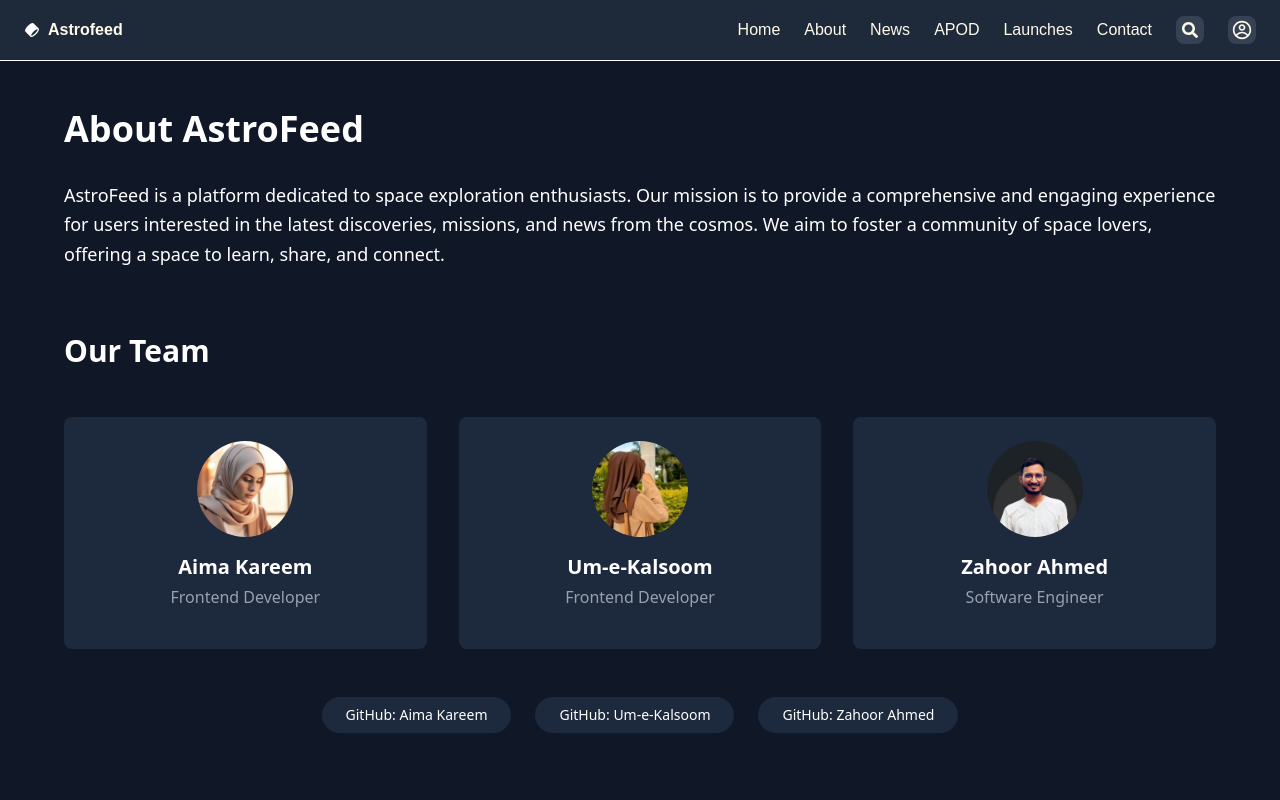
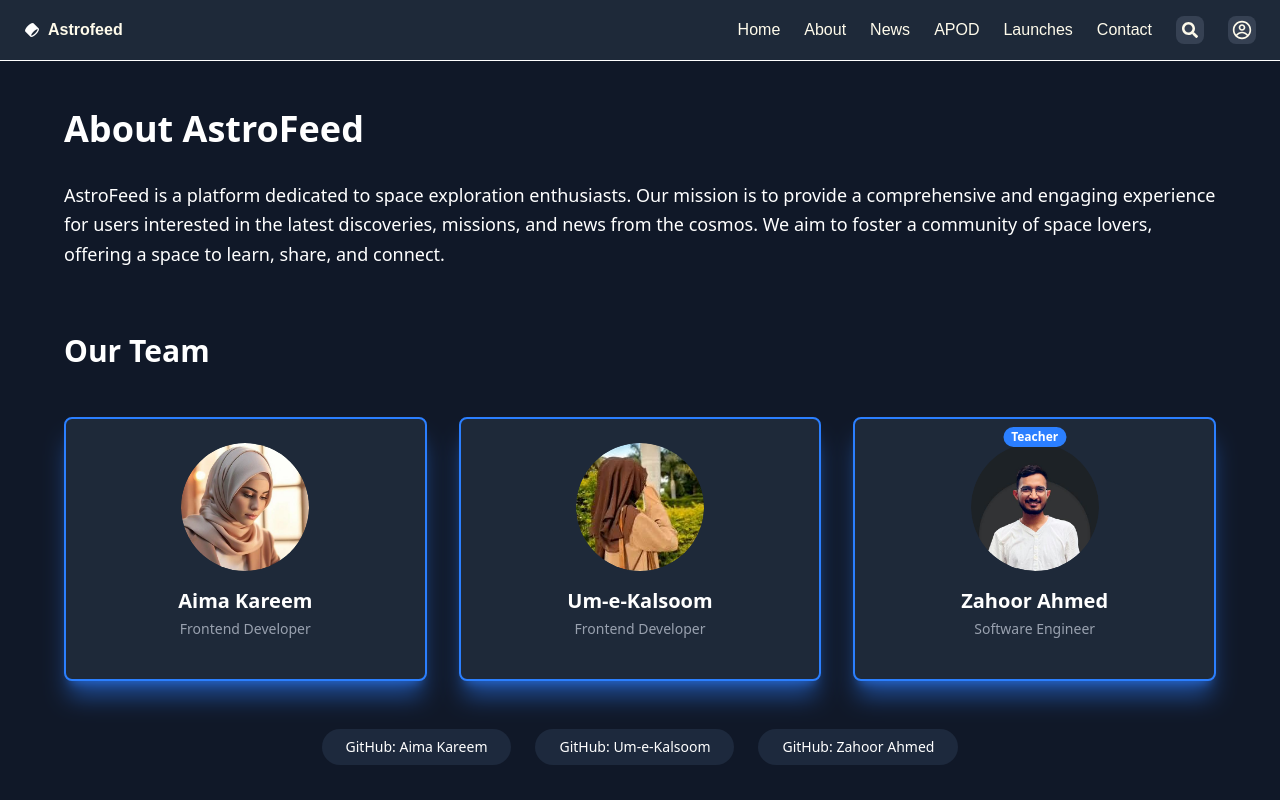
Before and after one commit to microhexagon/astro-feed, a Next.js app: page /about in a window 1280 px wide. Shown: the top 800 px of the page. Built offline with nearby package versions, Linux system fonts and the light colour scheme.

Commit message:
add role badge to teacher card

```diff
--- a/app/about/page.tsx
+++ b/app/about/page.tsx
@@ -10,7 +10,7 @@ const AboutPage = () => {
         {/* About Section */}
         <div className="max-w-6xl mx-auto mb-16">
           <h1 className="text-4xl font-bold mb-8 text-left">About AstroFeed</h1>
-          <p className="text-white text-lg leading-relaxed ">
+          <p className="text-white text-lg leading-relaxed">
             AstroFeed is a platform dedicated to space exploration enthusiasts.
             Our mission is to provide a comprehensive and engaging experience
             for users interested in the latest discoveries, missions, and news
@@ -18,21 +18,18 @@ const AboutPage = () => {
             offering a space to learn, share, and connect.
           </p>
         </div>
-
         {/* Our Team Section */}
         <div className="max-w-6xl mx-auto">
           <h2 className="text-3xl font-bold mb-12 text-left">Our Team</h2>
-
           {/* Cards */}
           <div className="grid grid-cols-1 md:grid-cols-3 gap-8 mb-12">
-          {teamMembers.map((member) => (
-              // ProfileCard component
+            {teamMembers.map((member) => (
               <ProfileCard
                 key={member.id}
-                post={member.post}
                 name={member.name}
                 role={member.role}
                 image={member.image}
+                isTeacher={member.isTeacher}
               />
             ))}
           </div>
--- a/components/ProfileCard/ProfileCard.tsx
+++ b/components/ProfileCard/ProfileCard.tsx
@@ -1,21 +1,27 @@
 import React from "react";
-import Link from "next/link";
 import Image from "next/image";
 
-// Define the interface for  props
 interface ProfileCardProps {
   name: string;
-  post:string;
   role: string;
   image: string;
-  github?: string;
+  isTeacher?: boolean;
 }
 
-const ProfileCard: React.FC<ProfileCardProps> = ({ name, post, role, image, github }) => {
+const ProfileCard: React.FC<ProfileCardProps> = ({ name, role, image, isTeacher }) => {
   return (
-    <div className="bg-slate-800 p-6 rounded-lg text-center flex flex-col items-center">
-      <div className="relative w-24 h-24 mb-4">
-        {/* Use the image a */}
+    <div className={`
+        relative flex flex-col justify-end p-6 bg-gray-800 rounded-lg
+        transition-all duration-300 transform
+        border-2 border-blue-500 shadow-xl shadow-blue-500/50 hover:scale-105
+    `}>
+      {isTeacher && (
+        <span className="absolute top-2 left-1/2 -translate-x-1/2 bg-blue-500 text-white text-xs font-bold px-2 py-0.5 rounded-full z-10">
+          Teacher
+        </span>
+      )}
+      <div className="text-center mb-4">
+        <div className="relative w-32 h-32 mx-auto mb-4 rounded-full overflow-hidden">
           <Image
             src={image}
             alt={name}
@@ -24,19 +30,9 @@ const ProfileCard: React.FC<ProfileCardProps> = ({ name, post, role, image, gith
             className="rounded-full"
           />
         </div>
-      {/* Use the name and role props */}
-      <h3 className="text-xl font-bold mb-1">{name}</h3>
-      <p className="text-gray-400 mb-4">{role}</p>
-      {/* Conditionally render the GitHub link if the prop exists */}
-      {github && (
-        <Link
-          href={github}
-          target="_blank"
-          className="bg-gray-700 hover:bg-gray-600 text-white px-4 py-2 rounded-full transition-colors duration-300"
-        >
-          GitHub
-        </Link>
-      )}
+        <h3 className="text-xl font-semibold mb-1">{name}</h3>
+        <p className="text-gray-400 text-sm">{role}</p>
+      </div>
     </div>
   );
 };
--- a/data/teamMembers.ts
+++ b/data/teamMembers.ts
@@ -3,32 +3,27 @@ import { TeamMember } from "@/types";
 export const teamMembers: TeamMember[] = [
     {
       id: 1,
-      post: "My fellow",
       name: "Aima Kareem",
       role: "Frontend Developer",
       avatar: "AK",
       image: "/assets/aimakareem.jpg",
-      github: "https://github.com/aimakareem ",
-
-
+      github: "https://github.com/aimakareem",
     },
     {
       id: 2,
-      post :"Me",
-      name: "Um-e-Kalsoom ",
+      name: "Um-e-Kalsoom",
       role: "Frontend Developer",
       avatar: "UK",
       image: "/assets/umekalsoom.jpg",
-      github: " https://github.com/umekalsoom68",
+      github: "https://github.com/umekalsoom68",
     },
     {
       id: 3,
-      post :"Our teacher",
       name: "Zahoor Ahmed",
       role: "Software Engineer",
       avatar: "ZA",
       image: "/assets/zahoorahmed.jpg",
-      github: "https://github.com/zahooronly ",
-
+      github: "https://github.com/zahooronly",
+      isTeacher: true,
     },
   ];
--- a/types/index.ts
+++ b/types/index.ts
@@ -1,12 +1,13 @@
 export type TeamMember = {
   id: number;
-  post:string;
   name: string;
   role: string;
   avatar: string;
   image: string;
   github: string;
+  isTeacher?: boolean;
 };
+
 export type NavbarProps = {
   title: string;
   link: string;
```
Lines whose indentation alone changed are shown as unchanged.
